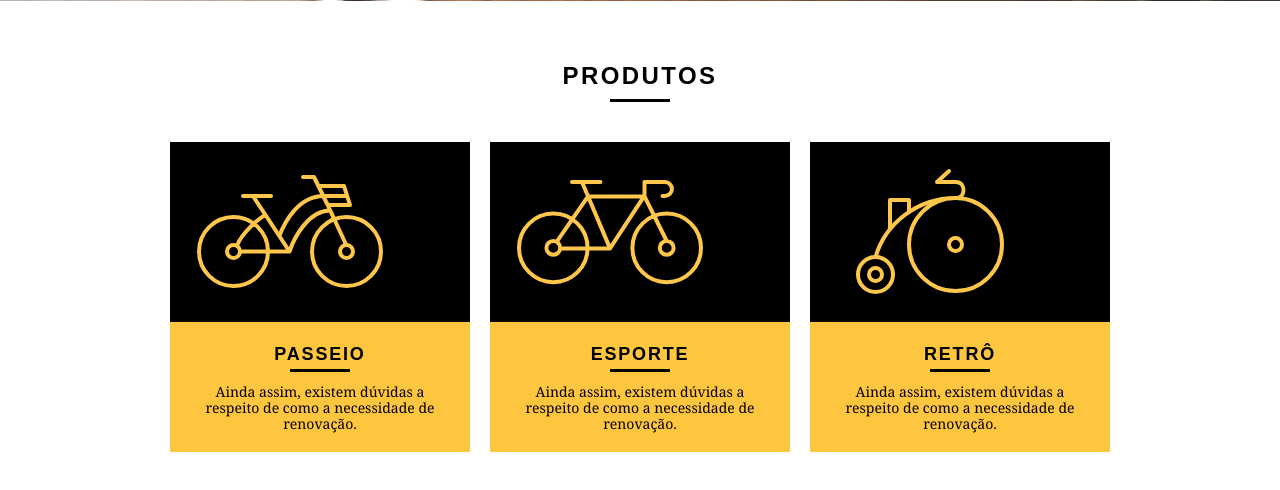
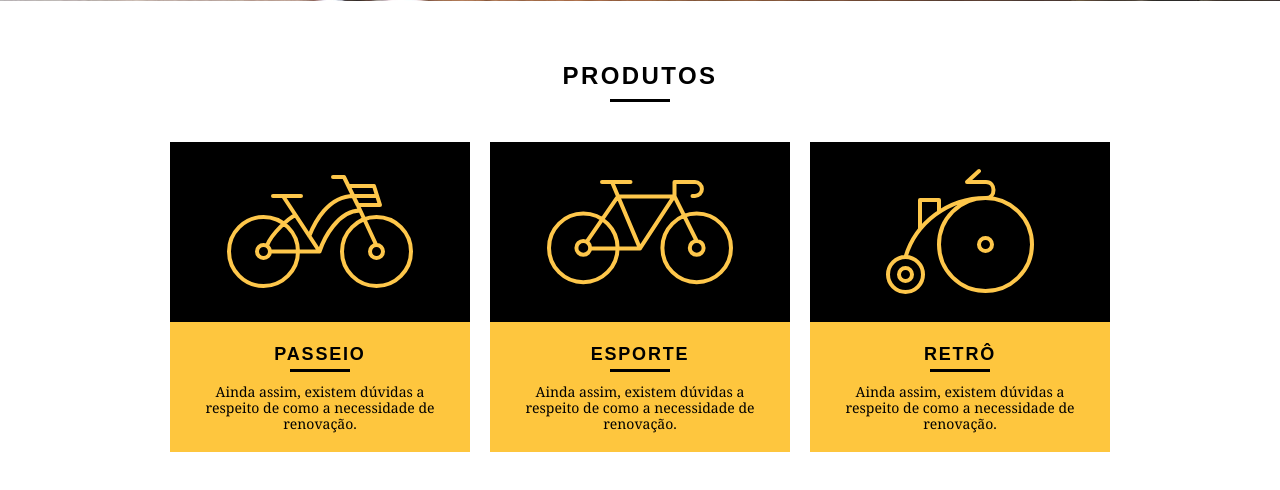
Before and after one commit to itsGabrielCruz/bikecraft, a PHP site: page / in a window 1280 px wide. Shown: the part 471-961 px from the top of the page. Run offline with PHP 8.4, Linux system fonts and the light colour scheme.

Commit message:
Update 1.0

```diff
--- a/web/css/style.css
+++ b/web/css/style.css
@@ -144,6 +144,10 @@ img {
 
 }
 
+.produtos_lista li img {
+    margin: 0 auto;
+}
+
 .produtos_lista li h3 {
     font-weight: bold;
     font-size: 18px;
@@ -170,6 +174,8 @@ img {
 .produtos_icone {
     background: #000;
     padding: 20px;
+    text-align: center;
+
 }
 
 .call {
```
